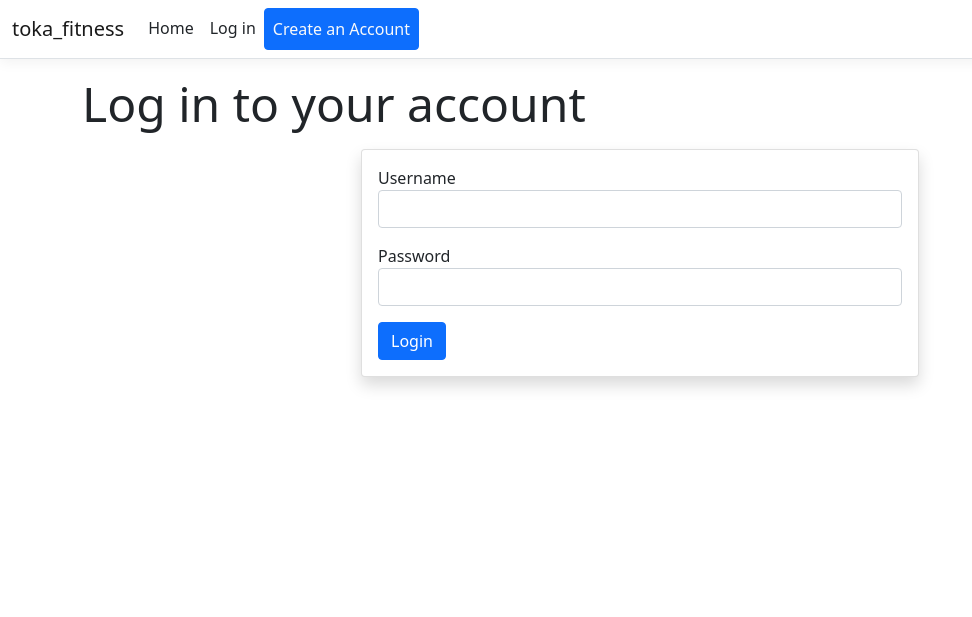
After one commit to FynnM-dev/toka-fitness, an ASP.NET Core app: template Views/Account/Login.cshtml in a window 1280 px wide. The commit adds this page. Shown: the top 617 px of the page, without its empty margins (0-972 px from the left). Run offline with ASP.NET Core 8, Linux system fonts and the light colour scheme; the template is opened without the code that fills it, so the values that code supplies are empty; style sheets or scripts are compiled from the project's sources.

Commit message:
Add user login

```diff
--- /dev/null
+++ b/Views/Account/Login.cshtml
@@ -0,0 +1,38 @@
+@model User;
+
+@{
+    ViewData["Title"] = "Sign in to your account";
+}
+
+<h1 class="display-5 mb-3">Log in to your account</h1>
+
+<div class="card shadow w-50 mx-auto">
+    <div class="card-body">
+        @* Show the user a warning message or a success message if there is one *@
+        @if (ViewBag.ErrorMessage != null && ViewBag.SuccessMessage == null)
+        {
+            <div class="alert alert-danger">@ViewBag.ErrorMessage</div>
+        }
+
+        @if (ViewBag.SuccessMessage != null && ViewBag.ErrorMessage == null)
+        {
+            <div class="alert alert-success">@ViewBag.SuccessMessage</div>
+        }
+
+        @* This form gathers the inputs for user model *@
+        <form method="post" asp-controller="Account">
+            <div class="form-group">
+                <label asp-for="Username"></label>
+                <input class="form-control" asp-for="Username" />
+            </div>
+
+            <div class="form-group mt-3">
+                <label asp-for="Password"></label>
+                <input class="form-control" asp-for="Password" />
+            </div>
+
+            <button class="btn btn-primary mt-3 mx-auto" type="submit">Login</button>
+        </form>
+
+    </div>
+</div>
--- a/Views/Shared/_Layout.cshtml
+++ b/Views/Shared/_Layout.cshtml
@@ -1,3 +1,7 @@
+@{
+    var Username = Context.Session.GetString("Username");
+}
+
 <!DOCTYPE html>
 <html lang="en">
 <head>
@@ -22,9 +26,21 @@
                         <li class="nav-item">
                             <a class="nav-link text-dark" asp-area="" asp-controller="Home" asp-action="Index">Home</a>
                         </li>
-                        <li class="nav-item">
-                            <a class="nav-link text-light btn btn-primary" asp-area="" asp-controller="Account" asp-action="Register">Create an Account</a>
-                        </li>
+
+                        @if (Username == null)
+                        {
+                            <li class="nav-item">
+                                <a class="nav-link text-dark" asp-area="" asp-controller="Account" asp-action="Login">Log in</a>
+                            </li>
+                            <li class="nav-item">
+                                <a class="nav-link text-light btn btn-primary" asp-area="" asp-controller="Account" asp-action="Register">Create an Account</a>
+                            </li>
+                        }
+                        else{
+                            <li class="nav-item">
+                                <a class="nav-link text-info" asp-area="">@Username</a>
+                            </li>
+                        }
                     </ul>
                 </div>
             </div>
```
Also changed, not shown: Controllers/AccountController.cs (+48 -0 lines), Program.cs (+10 -0 lines).
